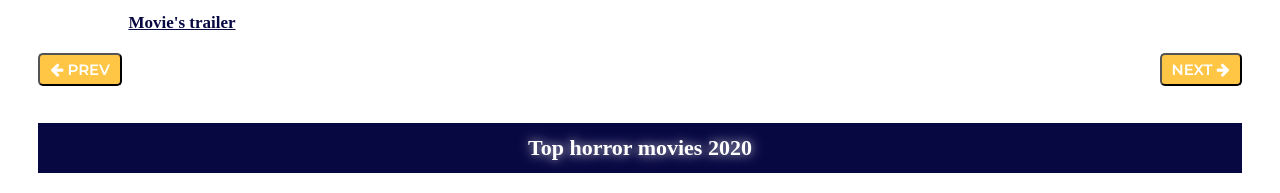
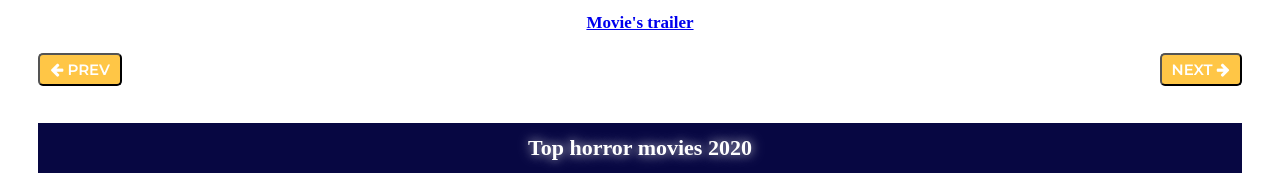
Before and after one commit to Abir-Bouhriz/Horror-movies, a plain HTML site: page index.html in a window 1280 px wide. Shown: the part 1229-1422 px from the top of the page. Drawn offline with nearby package versions, Linux system fonts and the light colour scheme.

Commit message:
Add files via upload

```diff
--- a/index.html
+++ b/index.html
@@ -1,32 +1,35 @@
 <!DOCTYPE html>
 <html>
+
 <head>
     <title>horror movies</title>
     <script src="https://cdnjs.cloudflare.com/ajax/libs/jquery/3.4.1/jquery.min.js"></script>
     <link rel="stylesheet" href="https://cdnjs.cloudflare.com/ajax/libs/font-awesome/4.7.0/css/font-awesome.min.css">
-    <link href="https://fonts.googleapis.com/css?family=Montserrat:400,500,600|Work+Sans:400,500&display=swap" rel="stylesheet">
+    <link href="https://fonts.googleapis.com/css?family=Montserrat:400,500,600|Work+Sans:400,500&display=swap"
+        rel="stylesheet">
     <link rel="stylesheet" href="style.css">
     <script>
-    var i=0;/*current page*/
-var j=5;/*total pages*/
+        var i = 0;/*current page*/
+        var j = 5;/*total pages*/
 
-$(document).ready(function(){
-    $(".button-next").click(function(){
-        $(".page-"+(i+1)).hide();
+        $(document).ready(function () {
+            $(".button-next").click(function () {
+                $(".page-" + (i + 1)).hide();
                 i = (j + i + 1) % j;
-        $(".page-"+(i+1)).show();
+                $(".page-" + (i + 1)).show();
             });
-    $(".button-prev").click(function(){
-        $(".page-"+(i+1)).hide();
+            $(".button-prev").click(function () {
+                $(".page-" + (i + 1)).hide();
                 i = (j + i - 1) % j;
-        $(".page-"+(i+1)).show();
+                $(".page-" + (i + 1)).show();
             });
         });
 
-function myFunction() { document.getElementById("myDropdown").classList.toggle("show");
+        function myFunction() {
+            document.getElementById("myDropdown").classList.toggle("show");
         }
 
-window.onclick = function(event) {
+        window.onclick = function (event) {
             if (!event.target.matches('.dropbtn')) {
                 var dropdowns = document.getElementsByClassName("dropdown-content");
                 var i;
@@ -39,8 +42,8 @@ window.onclick = function(event) {
             }
         }
     </script>
+</head>
 
-</head>
 <body>
     <!--Heading-->
     <h1 class="heading-primary"> HORROR MOVIES<br>
@@ -64,10 +67,16 @@ window.onclick = function(event) {
         <h2 id="t1" class="heading-secondary">
             ⫸ The invisible men</a>
         </h2>
-       <img src="https://raw.githubusercontent.com/Mohammed-Benotmane/gift-from-my-wife/master/hor5.jpg?token=AJO35IG5GLFH33V3VBW2ACK6XS5QE"/>
+        <img
+            src="https://raw.githubusercontent.com/Mohammed-Benotmane/gift-from-my-wife/master/hor5.jpg?token=AJO35IG5GLFH33V3VBW2ACK6XS5QE" />
 
-         <p> Cecilia Kass is in a relationship with a brilliant and rich scientist. No longer tolerating her violent and tyrannical behavior, she fled one night and took refuge with her sister, their childhood friend and her teenage daughter. But when the man commits suicide by leaving Cecilia a large part of his immense fortune, she begins to wonder if he is really dead ...</p>
- <a class="trailer" href="https://youtu.be/WO_FJdiY9dA" target="_blank">Movie's trailer</a>
+        <p> Cecilia Kass is in a relationship with a brilliant and rich scientist. No longer tolerating her violent and
+            tyrannical behavior, she fled one night and took refuge with her sister, their childhood friend and her
+            teenage daughter. But when the man commits suicide by leaving Cecilia a large part of his immense fortune,
+            she begins to wonder if he is really dead ...</p>
+        <div class="trailer">
+            <a href="https://youtu.be/WO_FJdiY9dA" target="_blank">Movie's trailer</a>
+        </div>
     </div>
 
     <!--Page 2-->
@@ -75,10 +84,17 @@ window.onclick = function(event) {
         <h2 id="t2" class="heading-secondary">
             ⫸ Conjuring 3</a>
         </h2>
-     <img src="https://raw.githubusercontent.com/Mohammed-Benotmane/gift-from-my-wife/master/hor4.jpg?token=AJO35IBUEZOMIQCPCZGNVW26XS5QC"/>
-         <p> A terrifying case of murder and a mysterious evil presence shakes even the paranormal investigators Ed and Lorraine Warren, however very seasoned. In this case from their secret files, Ed and Lorrain start by fighting to protect the soul of a little boy, then switch to a radically unknown world. It is the first time in the history of the United States that a man suspected of murder has pleaded demonic possession as a line of defense.
+        <img
+            src="https://raw.githubusercontent.com/Mohammed-Benotmane/gift-from-my-wife/master/hor4.jpg?token=AJO35IBUEZOMIQCPCZGNVW26XS5QC" />
+        <p> A terrifying case of murder and a mysterious evil presence shakes even the paranormal investigators Ed and
+            Lorraine Warren, however very seasoned. In this case from their secret files, Ed and Lorrain start by
+            fighting to protect the soul of a little boy, then switch to a radically unknown world. It is the first time
+            in the history of the United States that a man suspected of murder has pleaded demonic possession as a line
+            of defense.
         </p>
- <a class="trailer" href="https://youtu.be/eKYmp4FGy70" target="_blank">Movie's trailer</a>
+        <div class="trailer">
+            <a href="https://youtu.be/eKYmp4FGy70" target="_blank">Movie's trailer</a>
+        </div>
     </div>
 
     <!--Page 3-->
@@ -86,20 +102,30 @@ window.onclick = function(event) {
         <h2 id="t3" class="heading-secondary">
             ⫸ 47 meters down </a>
         </h2>
-       <img src="https://raw.githubusercontent.com/Mohammed-Benotmane/gift-from-my-wife/master/hor3.jpg?token=AJO35IHWM6FJDLQPA55RZA26XS5QC"/>
-        <p>A group of girls decides to go swimming near underwater ruins off the coast of Brazil. While they are amazed by the beauty of the underwater landscape, the adventure quickly turns into a nightmare. Indeed, they discover that they are not alone in these caves. At the bottom of the ocean, they will have to face the deadliest species of sharks on the planet.</p>
- <a class="trailer" href="https://youtu.be/AvXjx8SZbv8" target="_blank">Movie's trailer</a>
+        <img
+            src="https://raw.githubusercontent.com/Mohammed-Benotmane/gift-from-my-wife/master/hor3.jpg?token=AJO35IHWM6FJDLQPA55RZA26XS5QC" />
+        <p>A group of girls decides to go swimming near underwater ruins off the coast of Brazil. While they are amazed
+            by the beauty of the underwater landscape, the adventure quickly turns into a nightmare. Indeed, they
+            discover that they are not alone in these caves. At the bottom of the ocean, they will have to face the
+            deadliest species of sharks on the planet.</p>
+        <div class="trailer">
+            <a href="https://youtu.be/AvXjx8SZbv8" target="_blank">Movie's trailer</a>
+        </div>
     </div>
 
     <!--Page 4-->
     <div class="page page-4">
-        <h2 id="t4"class="heading-secondary">
+        <h2 id="t4" class="heading-secondary">
             ⫸ It ...</a>
         </h2>
-    <img src="https://raw.githubusercontent.com/Mohammed-Benotmane/gift-from-my-wife/master/hor1.jpg?token=AJO35IABEYUBUCVBXHUPQR26XS5P2"/>
-         <p>Every 27 years, an evil creature returns to haunt the streets of Derry, Maine. Almost thirty years after the events of the first installment, the members of the Failed Club, now adults, meet again.
+        <img
+            src="https://raw.githubusercontent.com/Mohammed-Benotmane/gift-from-my-wife/master/hor1.jpg?token=AJO35IABEYUBUCVBXHUPQR26XS5P2" />
+        <p>Every 27 years, an evil creature returns to haunt the streets of Derry, Maine. Almost thirty years after the
+            events of the first installment, the members of the Failed Club, now adults, meet again.
         </p>
- <a class="trailer" href="https://youtu.be/zqUopiAYdRg" target="_blank">Movie's trailer</a>
+        <div class="trailer">
+            <a href="https://youtu.be/zqUopiAYdRg" target="_blank">Movie's trailer</a>
+        </div>
     </div>
 
     <!--Page 5-->
@@ -107,10 +133,16 @@ window.onclick = function(event) {
         <h2 id="t5" class="heading-secondary">
             ⫸ Happy deathday</a>
         </h2>
-        <img src="https://raw.githubusercontent.com/Mohammed-Benotmane/gift-from-my-wife/master/hor2.jpg?token=AJO35IAJQXGS4T5OVQ5275K6XS5P4"/>
-        <p>Tree Gelbman is a self-absorbed school girl who wakes up on her birthday on the bed of a student named Carter. During the morning, Tree has the strange feeling that she has already experienced the events of the previous day. When a masked killer brutally kills her, she wakes up in Carter's dorm, unharmed. Now the frightened young woman has to relive the same day over and over again until she finds out who murdered her.
+        <img
+            src="https://raw.githubusercontent.com/Mohammed-Benotmane/gift-from-my-wife/master/hor2.jpg?token=AJO35IAJQXGS4T5OVQ5275K6XS5P4" />
+        <p>Tree Gelbman is a self-absorbed school girl who wakes up on her birthday on the bed of a student named
+            Carter. During the morning, Tree has the strange feeling that she has already experienced the events of the
+            previous day. When a masked killer brutally kills her, she wakes up in Carter's dorm, unharmed. Now the
+            frightened young woman has to relive the same day over and over again until she finds out who murdered her.
         </p>
- <a class="trailer" href="https://youtu.be/wiPD9X43knU" target="_blank">Movie's trailer</a>
+        <div class="trailer">
+            <a href="https://youtu.be/wiPD9X43knU" target="_blank">Movie's trailer</a>
+        </div>
     </div>
 
     <!--Navigate Back N Forth-->
@@ -125,7 +157,9 @@ window.onclick = function(event) {
 
     <!--horror Movies Link-->
     <div class="yt-link">
-        <a href="https://www.google.com/amp/s/www.thrillist.com/amphtml/entertainment/nation/best-horror-movies-2020" target="_blank"><b>Top horror movies 2020</b> </a>
+        <a href="https://www.google.com/amp/s/www.thrillist.com/amphtml/entertainment/nation/best-horror-movies-2020"
+            target="_blank"><b>Top horror movies 2020</b> </a>
     </div>
 </body>
+
 </html>
--- a/style.css
+++ b/style.css
@@ -125,7 +125,7 @@ body{
     color:#070742;
     font-size: 17px;
     font-family:"times new roman";
-    margin-left:90px;
+    Text-align:center;
     font-weight:600;
 }
 
```
Lines whose indentation alone changed are shown as unchanged.
